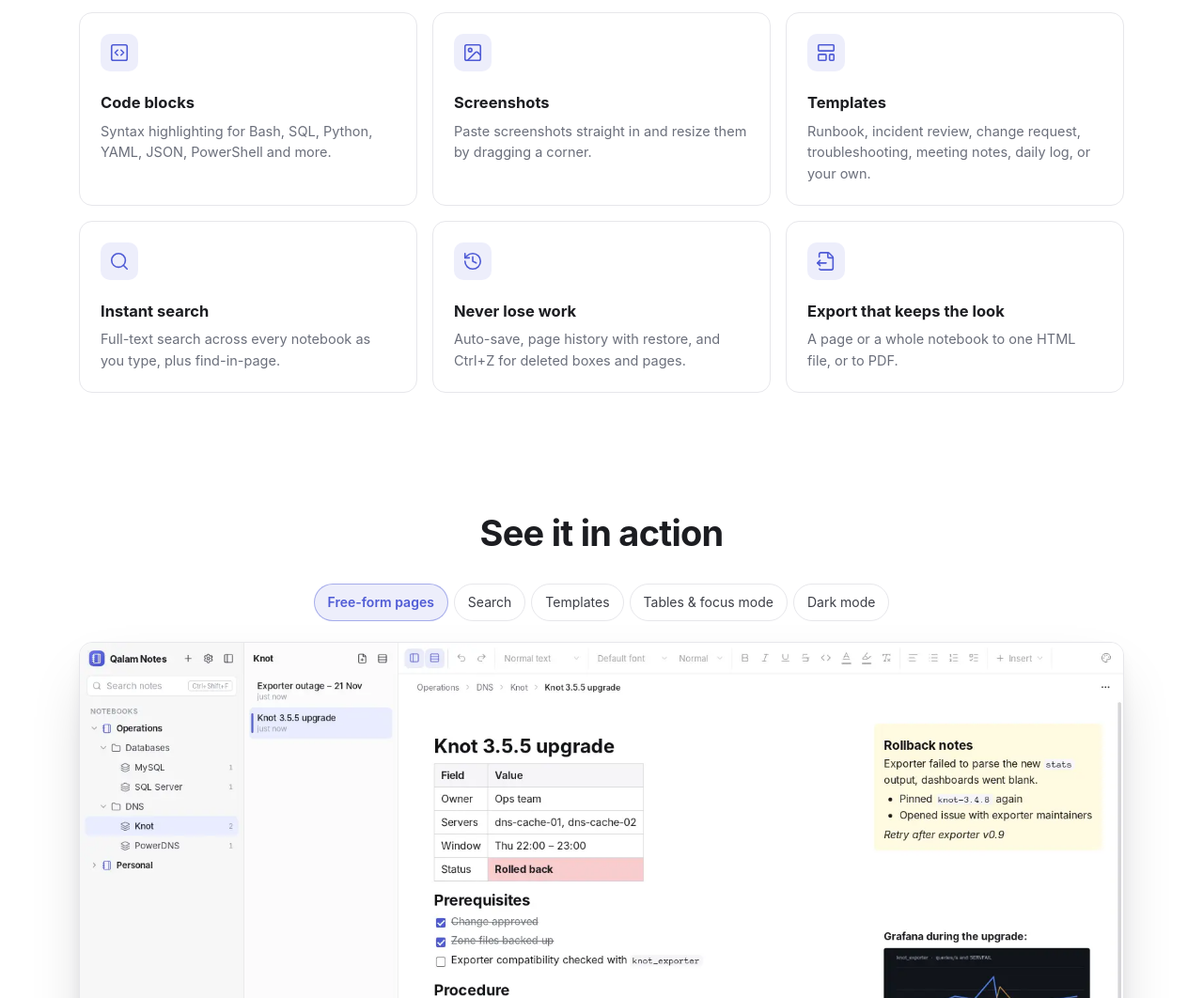
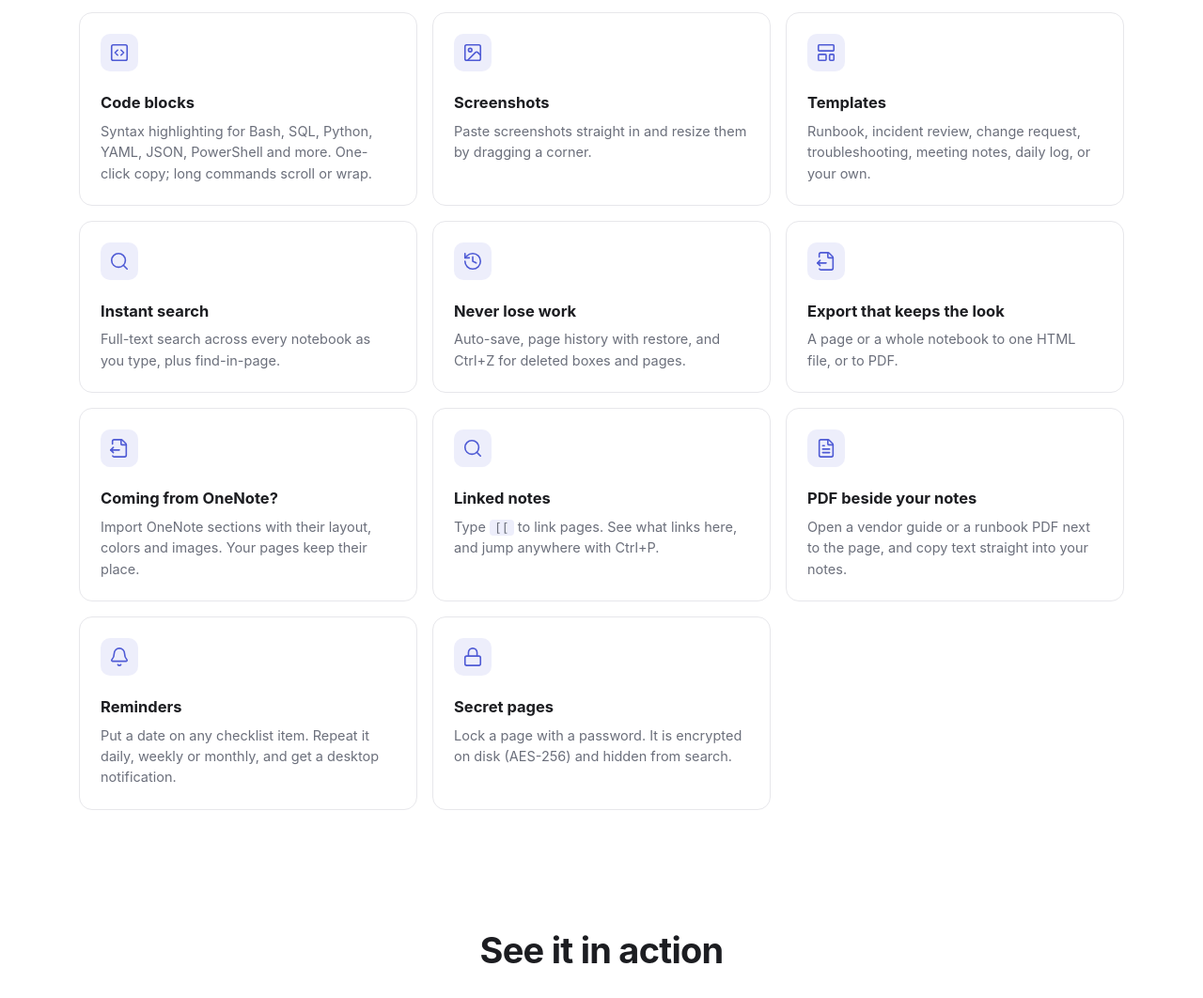
Before and after one commit to Romman98/Qalam-notes-releases, a plain HTML site: page index.html in a window 1280 px wide. Shown: the part 1029-2091 px from the top of the page at 94% size. Drawn offline with Linux system fonts and the light colour scheme; no server answers.

Commit message:
Website: master (1e825f2)

```diff
--- a/index.html
+++ b/index.html
@@ -52,12 +52,17 @@
         <article><svg xmlns="http://www.w3.org/2000/svg" width="24" height="24" viewBox="0 0 24 24" fill="none" stroke="currentColor" stroke-width="1.75" stroke-linecap="round" stroke-linejoin="round"><rect width="7" height="9" x="3" y="3" rx="1"/><rect width="7" height="5" x="14" y="3" rx="1"/><rect width="7" height="9" x="14" y="12" rx="1"/><rect width="7" height="5" x="3" y="16" rx="1"/></svg><h3>Free-form pages</h3><p>Click anywhere to type. Drag boxes around, resize them, color them.</p></article>
         <article><svg xmlns="http://www.w3.org/2000/svg" width="24" height="24" viewBox="0 0 24 24" fill="none" stroke="currentColor" stroke-width="1.75" stroke-linecap="round" stroke-linejoin="round"><path d="M12 4v16"/><path d="M4 7V5a1 1 0 0 1 1-1h14a1 1 0 0 1 1 1v2"/><path d="M9 20h6"/></svg><h3>Rich text, Markdown shortcuts</h3><p>Headings, colors, highlights and fonts. Type <code># </code>, <code>- </code> or <code>[] </code> and it formats as you go.</p></article>
         <article><svg xmlns="http://www.w3.org/2000/svg" width="24" height="24" viewBox="0 0 24 24" fill="none" stroke="currentColor" stroke-width="1.75" stroke-linecap="round" stroke-linejoin="round"><path d="M12 3v18"/><rect width="18" height="18" x="3" y="3" rx="2"/><path d="M3 9h18"/><path d="M3 15h18"/></svg><h3>Real tables</h3><p>Cell colors, borders, merged cells and header rows, with a dedicated table toolbar.</p></article>
-        <article><svg xmlns="http://www.w3.org/2000/svg" width="24" height="24" viewBox="0 0 24 24" fill="none" stroke="currentColor" stroke-width="1.75" stroke-linecap="round" stroke-linejoin="round"><path d="m10 9-3 3 3 3"/><path d="m14 15 3-3-3-3"/><rect x="3" y="3" width="18" height="18" rx="2"/></svg><h3>Code blocks</h3><p>Syntax highlighting for Bash, SQL, Python, YAML, JSON, PowerShell and more.</p></article>
+        <article><svg xmlns="http://www.w3.org/2000/svg" width="24" height="24" viewBox="0 0 24 24" fill="none" stroke="currentColor" stroke-width="1.75" stroke-linecap="round" stroke-linejoin="round"><path d="m10 9-3 3 3 3"/><path d="m14 15 3-3-3-3"/><rect x="3" y="3" width="18" height="18" rx="2"/></svg><h3>Code blocks</h3><p>Syntax highlighting for Bash, SQL, Python, YAML, JSON, PowerShell and more. One-click copy; long commands scroll or wrap.</p></article>
         <article><svg xmlns="http://www.w3.org/2000/svg" width="24" height="24" viewBox="0 0 24 24" fill="none" stroke="currentColor" stroke-width="1.75" stroke-linecap="round" stroke-linejoin="round"><rect width="18" height="18" x="3" y="3" rx="2" ry="2"/><circle cx="9" cy="9" r="2"/><path d="m21 15-3.086-3.086a2 2 0 0 0-2.828 0L6 21"/></svg><h3>Screenshots</h3><p>Paste screenshots straight in and resize them by dragging a corner.</p></article>
         <article><svg xmlns="http://www.w3.org/2000/svg" width="24" height="24" viewBox="0 0 24 24" fill="none" stroke="currentColor" stroke-width="1.75" stroke-linecap="round" stroke-linejoin="round"><rect width="18" height="7" x="3" y="3" rx="1"/><rect width="9" height="7" x="3" y="14" rx="1"/><rect width="5" height="7" x="16" y="14" rx="1"/></svg><h3>Templates</h3><p>Runbook, incident review, change request, troubleshooting, meeting notes, daily log, or your own.</p></article>
         <article><svg xmlns="http://www.w3.org/2000/svg" width="24" height="24" viewBox="0 0 24 24" fill="none" stroke="currentColor" stroke-width="1.75" stroke-linecap="round" stroke-linejoin="round"><path d="m21 21-4.34-4.34"/><circle cx="11" cy="11" r="8"/></svg><h3>Instant search</h3><p>Full-text search across every notebook as you type, plus find-in-page.</p></article>
         <article><svg xmlns="http://www.w3.org/2000/svg" width="24" height="24" viewBox="0 0 24 24" fill="none" stroke="currentColor" stroke-width="1.75" stroke-linecap="round" stroke-linejoin="round"><path d="M3 12a9 9 0 1 0 9-9 9.75 9.75 0 0 0-6.74 2.74L3 8"/><path d="M3 3v5h5"/><path d="M12 7v5l4 2"/></svg><h3>Never lose work</h3><p>Auto-save, page history with restore, and Ctrl+Z for deleted boxes and pages.</p></article>
         <article><svg xmlns="http://www.w3.org/2000/svg" width="24" height="24" viewBox="0 0 24 24" fill="none" stroke="currentColor" stroke-width="1.75" stroke-linecap="round" stroke-linejoin="round"><path d="M4.226 20.925A2 2 0 0 0 6 22h12a2 2 0 0 0 2-2V8a2.4 2.4 0 0 0-.706-1.706l-3.588-3.588A2.4 2.4 0 0 0 14 2H6a2 2 0 0 0-2 2v3.127"/><path d="M14 2v5a1 1 0 0 0 1 1h5"/><path d="m5 11-3 3"/><path d="m5 17-3-3h10"/></svg><h3>Export that keeps the look</h3><p>A page or a whole notebook to one HTML file, or to PDF.</p></article>
+        <article><svg xmlns="http://www.w3.org/2000/svg" width="24" height="24" viewBox="0 0 24 24" fill="none" stroke="currentColor" stroke-width="1.75" stroke-linecap="round" stroke-linejoin="round"><path d="M4.226 20.925A2 2 0 0 0 6 22h12a2 2 0 0 0 2-2V8a2.4 2.4 0 0 0-.706-1.706l-3.588-3.588A2.4 2.4 0 0 0 14 2H6a2 2 0 0 0-2 2v3.127"/><path d="M14 2v5a1 1 0 0 0 1 1h5"/><path d="m5 11-3 3"/><path d="m5 17-3-3h10"/></svg><h3>Coming from OneNote?</h3><p>Import OneNote sections with their layout, colors and images. Your pages keep their place.</p></article>
+        <article><svg xmlns="http://www.w3.org/2000/svg" width="24" height="24" viewBox="0 0 24 24" fill="none" stroke="currentColor" stroke-width="1.75" stroke-linecap="round" stroke-linejoin="round"><path d="m21 21-4.34-4.34"/><circle cx="11" cy="11" r="8"/></svg><h3>Linked notes</h3><p>Type <code>[[</code> to link pages. See what links here, and jump anywhere with Ctrl+P.</p></article>
+        <article><svg xmlns="http://www.w3.org/2000/svg" width="24" height="24" viewBox="0 0 24 24" fill="none" stroke="currentColor" stroke-width="1.75" stroke-linecap="round" stroke-linejoin="round"><path d="M6 22a2 2 0 0 1-2-2V4a2 2 0 0 1 2-2h8a2.4 2.4 0 0 1 1.704.706l3.588 3.588A2.4 2.4 0 0 1 20 8v12a2 2 0 0 1-2 2z"/><path d="M14 2v5a1 1 0 0 0 1 1h5"/><path d="M10 9H8"/><path d="M16 13H8"/><path d="M16 17H8"/></svg><h3>PDF beside your notes</h3><p>Open a vendor guide or a runbook PDF next to the page, and copy text straight into your notes.</p></article>
+        <article><svg xmlns="http://www.w3.org/2000/svg" width="24" height="24" viewBox="0 0 24 24" fill="none" stroke="currentColor" stroke-width="1.75" stroke-linecap="round" stroke-linejoin="round"><path d="M10.268 21a2 2 0 0 0 3.464 0"/><path d="M3.262 15.326A1 1 0 0 0 4 17h16a1 1 0 0 0 .74-1.673C19.41 13.956 18 12.499 18 8A6 6 0 0 0 6 8c0 4.499-1.411 5.956-2.738 7.326"/></svg><h3>Reminders</h3><p>Put a date on any checklist item. Repeat it daily, weekly or monthly, and get a desktop notification.</p></article>
+        <article><svg xmlns="http://www.w3.org/2000/svg" width="24" height="24" viewBox="0 0 24 24" fill="none" stroke="currentColor" stroke-width="1.75" stroke-linecap="round" stroke-linejoin="round"><rect width="18" height="11" x="3" y="11" rx="2" ry="2"/><path d="M7 11V7a5 5 0 0 1 10 0v4"/></svg><h3>Secret pages</h3><p>Lock a page with a password. It is encrypted on disk (AES-256) and hidden from search.</p></article>
       </div>
     </div>
   </section>
```
